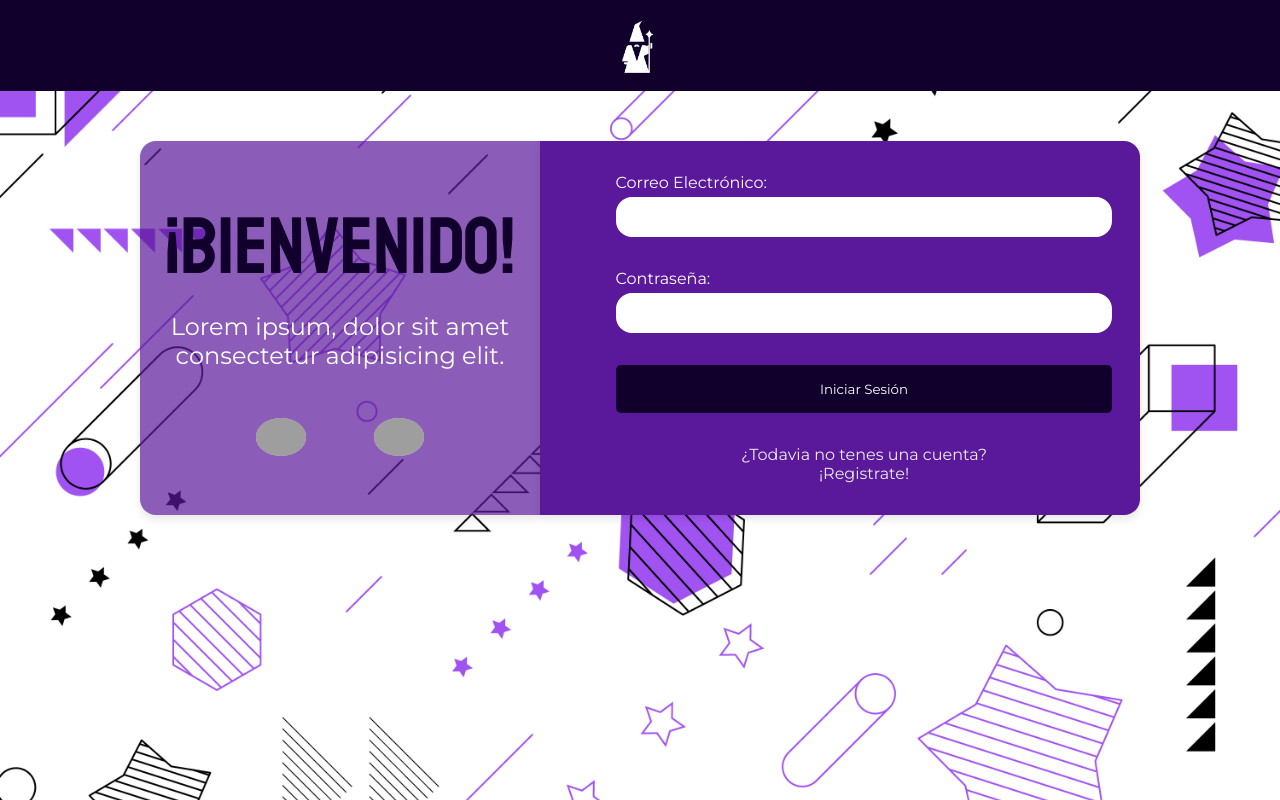
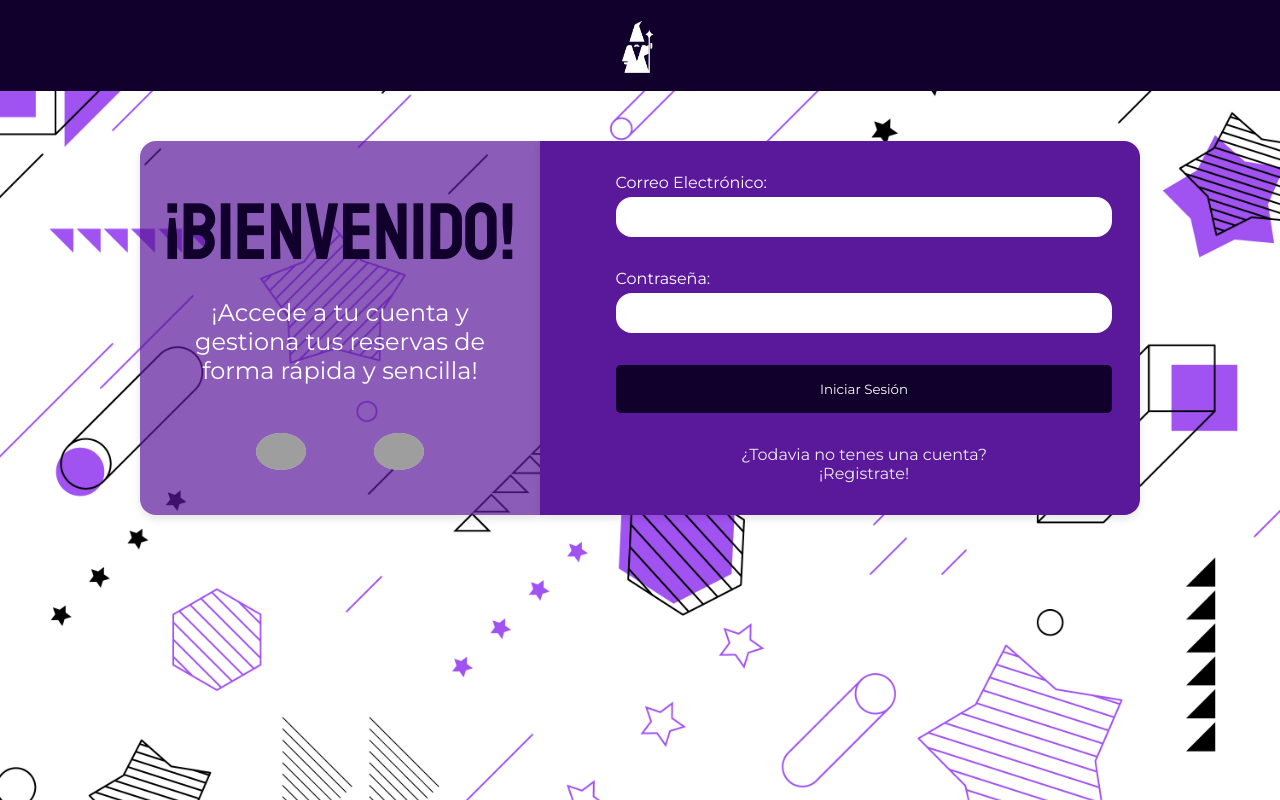
Before and after one commit to antonellapultrone/Appunti, a plain HTML site: page public/views/login.html in a window 1280 px wide. Drawn offline with Linux system fonts and the light colour scheme; grey boxes are pictures that could not be loaded.

Commit message:
agrego p en registro y login

```diff
--- a/public/views/login.html
+++ b/public/views/login.html
@@ -21,7 +21,7 @@
     <div class="main-container">
         <div class="welcome-container">
             <h2>¡BIENVENIDO!</h2>
-            <p>Lorem ipsum, dolor sit amet consectetur adipisicing elit.</p>
+            <p>¡Accede a tu cuenta y gestiona tus reservas de forma rápida y sencilla!</p>
             <div class="social-icons">
                 <img src="https://img.icons8.com/?size=100&id=118467&format=png&color=000000" alt="Facebook" class="icon">
                 <img src="https://img.icons8.com/?size=100&id=60984&format=png&color=000000" alt="Google" class="icon">
```
Also changed, not shown: public/views/register.html (+1 -1 lines).
